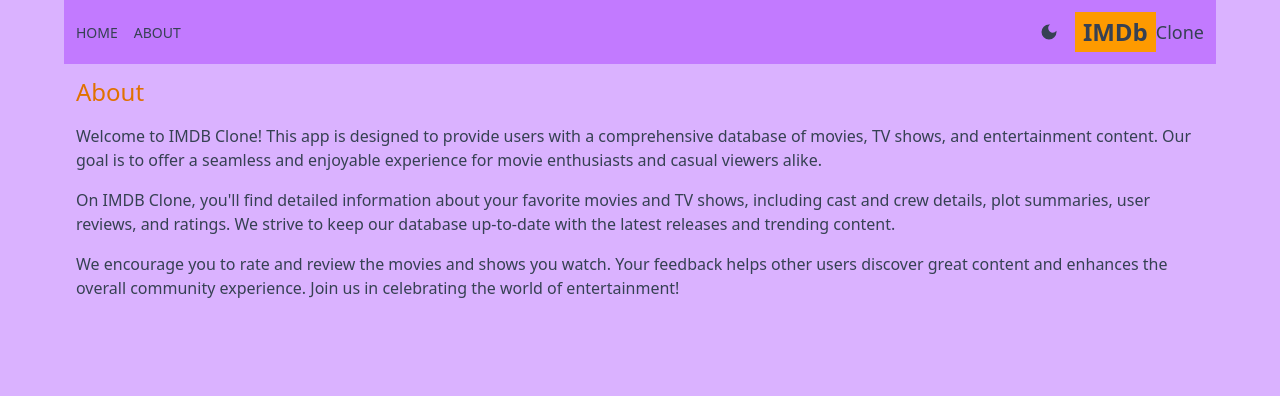
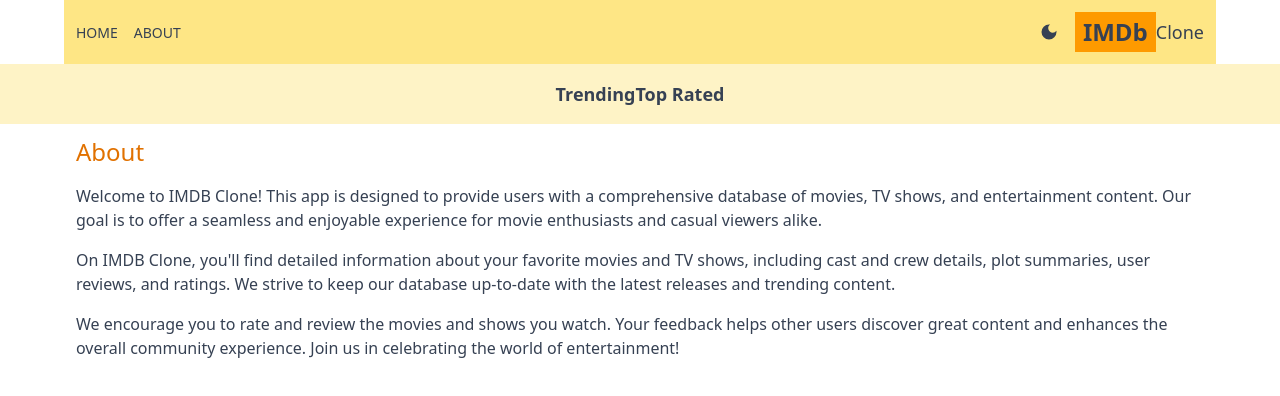
Before and after one commit to draco2505/imdb-next, a Next.js app: page /about in a window 1280 px wide. Shown: the top 396 px of the page. Built offline with nearby package versions, Linux system fonts and the light colour scheme.

Commit message:
Create navbar component

```diff
--- a/src/app/Providers.jsx
+++ b/src/app/Providers.jsx
@@ -5,7 +5,7 @@
 export const Providers = ({ children }) => {
   return (
     <ThemeProvider attribute='class' defaultTheme='system' enableSystem >
-      <div className='text-gray-700 bg-purple-300 dark:text-gray-200 dark:bg-gray-700 min-h-screen select-none transition-colors duration-300' >
+      <div className='text-gray-700  dark:text-gray-200 dark:bg-gray-700 min-h-screen select-none transition-colors duration-300' >
         { children }
       </div>
     </ThemeProvider>
--- a/src/app/globals.css
+++ b/src/app/globals.css
@@ -24,7 +24,6 @@
     --border-color: rgba(55, 53, 47, 0.09);
     --hover-background: rgba(55, 53, 47, 0.06);
     --active-background: rgba(55, 53, 47, 0.16);
-    --color-back: yellow;
   }
   .dark {
     --shadow-color: rgba(255, 255, 255, 0.094);
--- a/src/app/layout.js
+++ b/src/app/layout.js
@@ -1,6 +1,7 @@
 import { Geist, Geist_Mono } from "next/font/google";
 import Header from "@/components/Header";
 import { Providers } from "@/app/Providers";
+import { Navbar } from "@/components/Navbar";
 import "./globals.css";
 
 const geistSans = Geist({
@@ -21,7 +22,7 @@
 export default function RootLayout({ children }) {
   return (
     <html lang="en" className="dark"  suppressHydrationWarning >
-      <body className="dark:bg-gray-500 bg-purple-200"
+      <body className="dark:bg-gray-500 "
       >
         <Providers
           attribute="class"
@@ -30,6 +31,7 @@
           disableTransitionOnChange
         >
           <Header />
+          <Navbar />
           {children}
         </Providers>
       </body>
--- a/src/components/Header.jsx
+++ b/src/components/Header.jsx
@@ -7,7 +7,7 @@
 
 const Header = () => {
   return (
-    <div className='flex justify-between items-center p-3 max-w-6xl mx-auto dark:bg-gray-800 bg-purple-400'>
+    <div className='flex justify-between items-center p-3 max-w-6xl mx-auto dark:bg-gray-800 bg-amber-200'>
       <div className='flex gap-4 '>
         <MenuItem title='home' address='/' Icon={ AiFillHome } />
         <MenuItem title='about' address='/about' Icon={ BsFillInfoCircleFill } />
--- /dev/null
+++ b/src/components/Navbar.jsx
@@ -0,0 +1,10 @@
+import { NavbarItem } from './NavbarItem'
+
+export const Navbar = () => {
+  return (
+    <div className='flex dark:bg-gray-600 bg-amber-100 p-4 lg:text-lg justify-center gab-6'>
+        <NavbarItem title='Trending' param='fetchTrending'  />
+        <NavbarItem title='Top Rated' param='fetchTopRated' />
+    </div>
+  )
+}
--- /dev/null
+++ b/src/components/NavbarItem.jsx
@@ -0,0 +1,18 @@
+'use client';
+import Link from "next/link"
+import { useSearchParams } from "next/navigation"
+export const NavbarItem = ({ title, param }) => {
+  const searchParams = useSearchParams();
+  const genre = searchParams.get('genre');
+  return (
+    <div>
+      <Link
+        className={`hover:text-amber-600 font-semibold
+                    ${genre === param ?
+                        'underline underline-offset-8 decoration-4 decoration-amber-500 rounded-lg'
+                        : ''}`
+                     }
+        href={ `/?genre=${param}` } > { title} </Link>
+    </div>
+  )
+}
```
